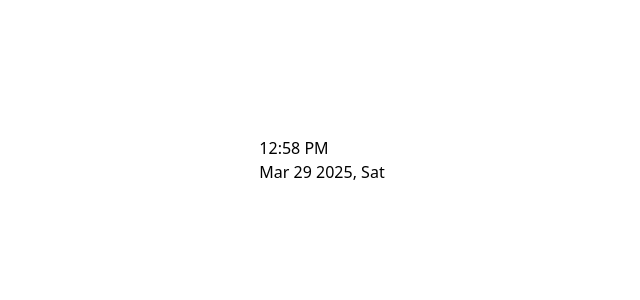
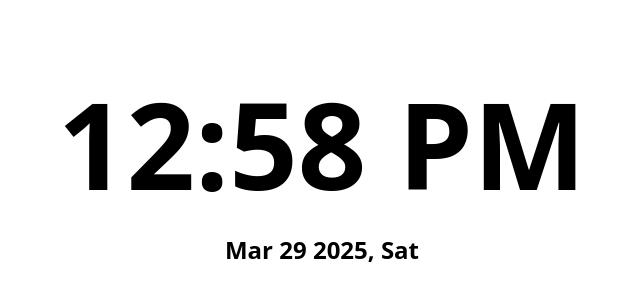
Before and after one commit to xyzarivera/sumika, a Svelte app: page / in a window 1280 px wide. Shown: the part 240-540 px from the top of the page, without its empty margins (318-958 px from the left). Built offline with nearby package versions, Linux system fonts and the light colour scheme.

Commit message:
Add simple clock style

```diff
--- a/src/renderer/src/components/Clock.svelte
+++ b/src/renderer/src/components/Clock.svelte
@@ -15,8 +15,8 @@
   });
 </script>
 
-<section>
+<section class="text-center">
   <h1 hidden>datetime today</h1>
-  <p>{current_time}</p>
-  <p>{current_date}</p>
+  <p class="text-[120px] font-bold">{current_time}</p>
+  <p class="text-2xl font-semibold">{current_date}</p>
 </section>
```
